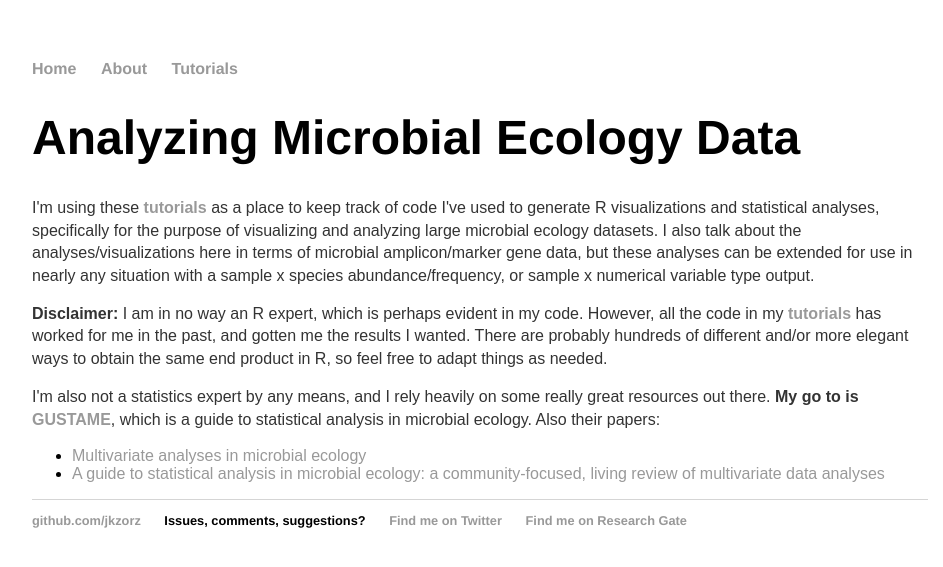
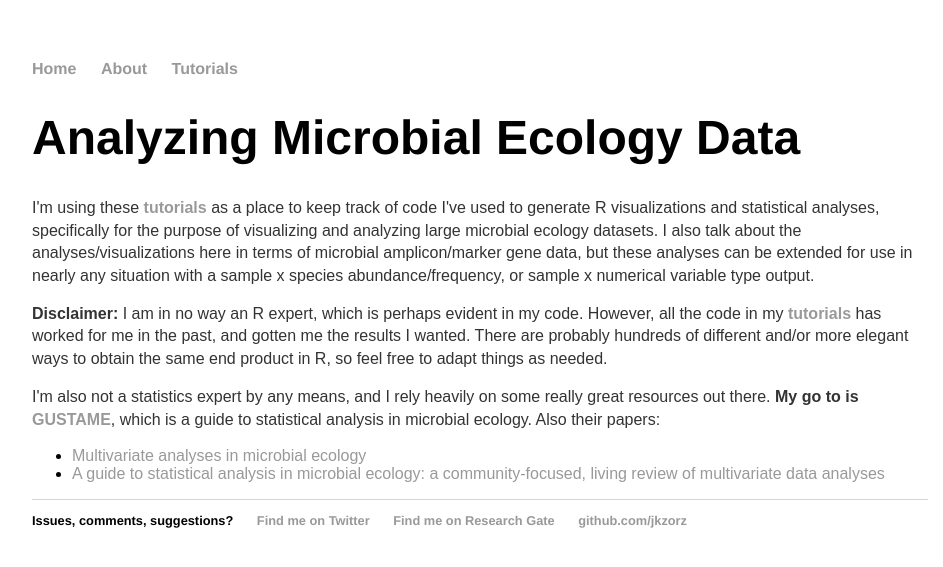
Before and after one commit to jkzorz/jkzorz.github.io, a Jekyll site: the page built from index.html, in a window 1280 px wide. Shown: the top 567 px of the page, without its empty margins (160-1103 px from the left). Built offline with Jekyll 4.4.1, drawn with Linux system fonts in a browser that asks for light colours; part of the change alters nothing that is shown.

```diff
--- a/_layouts/default.html
+++ b/_layouts/default.html
@@ -30,10 +30,10 @@
 			</div><!-- /.container -->
 			<footer>
 	    		<ul>
-	        		<li><a href="https://github.com/jkzorz">github.com/jkzorz</a></li>
 				<li><b>Issues, comments, suggestions?</b></li>
 				<li><a href="https://twitter.com/jkzorz">Find me on Twitter</a></li>
 				<li><a href="https://www.researchgate.net/profile/Jackie_Zorz">Find me on Research Gate</a></li>
+				<li><a href="https://github.com/jkzorz">github.com/jkzorz</a></li>
 				</ul>
 			</footer>
 		</body>
```
